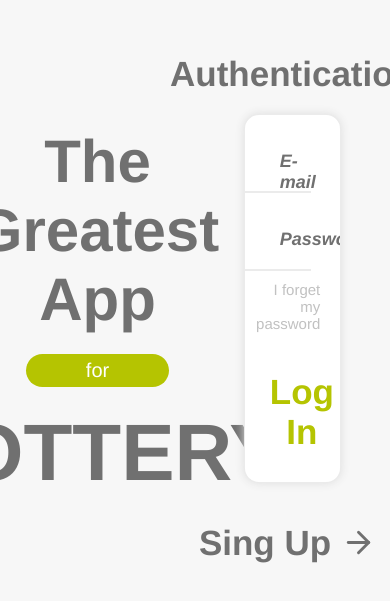
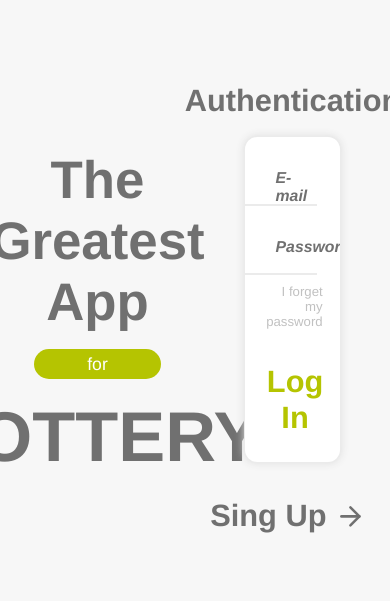
Before and after one commit to jhonpedro/bets-web, a React (Create React App) app: page /login in a window 390 px wide. Shown: the part 109-710 px from the top of the page. Built offline with nearby package versions, Linux system fonts and the light colour scheme.

Commit message:
feat: create breakpoints for root em

```diff
--- a/src/assets/global.ts
+++ b/src/assets/global.ts
@@ -57,6 +57,16 @@ export default createGlobalStyle`
       padding: 0 4rem;
     }
   }
+  @media (max-height: 992px){
+    :root {
+      font-size: 55%;
+    }
+  }
+  @media (max-height: 768px){
+    :root {
+      font-size: 45%;
+    }
+  }
 `
 
 export const fadeIn = keyframes`
```
